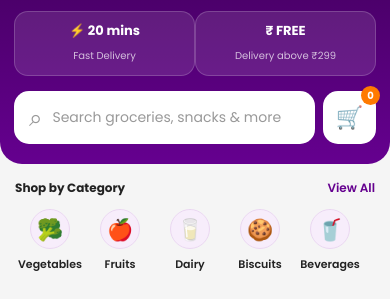
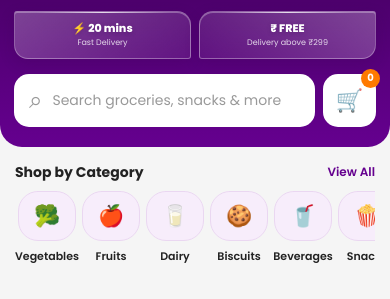
Before and after one commit to itskevinrana/mamra-pauva-house, a plain HTML site: page index.html in a window 390 px wide. Shown: the part 65-364 px from the top of the page. Drawn offline with Linux system fonts and the light colour scheme.

```diff
--- a/style.css
+++ b/style.css
@@ -192,12 +192,14 @@
 
 
 /* =========================================================
-   DELIVERY STRIP
+   UNIQUE GLASS DELIVERY STRIP
 ========================================================= */
 
 .mp-delivery-strip {
     display: flex;
+    gap: 10px;
     margin-top: 18px;
+    position: relative;
 }
 
 .mp-delivery-strip::-webkit-scrollbar {
@@ -205,29 +207,230 @@
 }
 
 .mp-delivery-item {
-    min-width: 115px;
-
-    background: rgba(255, 255, 255, 0.11);
-
-    border: 1px solid rgba(255, 255, 255, 0.18);
-
-    border-radius: 14px;
-
-    padding: 10px 12px;
-
+    position: relative;
+    flex: 1;
+    min-width: 0;
+
+    padding: 13px 16px;
+
+    color: #fff;
     text-align: center;
-}
-
+
+    background:
+        linear-gradient(
+            145deg,
+            rgba(255, 255, 255, 0.26),
+            rgba(255, 255, 255, 0.08)
+        );
+
+    border: 1px solid rgba(255, 255, 255, 0.30);
+
+    /* Unique asymmetric shape */
+    border-radius: 4px 20px 4px 20px;
+
+    backdrop-filter: blur(18px) saturate(150%);
+    -webkit-backdrop-filter: blur(18px) saturate(150%);
+
+    box-shadow:
+        inset 0 1px 0 rgba(255, 255, 255, 0.45),
+        inset 0 -1px 0 rgba(255, 255, 255, 0.08),
+        0 7px 20px rgba(30, 0, 45, 0.16);
+
+    overflow: hidden;
+}
+
+/* Permanent diagonal glass shine */
+.mp-delivery-item::before {
+    content: "";
+
+    position: absolute;
+
+    width: 90px;
+    height: 180px;
+
+    top: -75px;
+    left: -105px;
+
+    background: linear-gradient(
+        110deg,
+        transparent 30%,
+        rgba(255, 255, 255, 0.18) 50%,
+        transparent 70%
+    );
+
+    transform: rotate(18deg);
+
+    pointer-events: none;
+}
+
+/* Thin top highlight */
+.mp-delivery-item::after {
+    content: "";
+
+    position: absolute;
+
+    top: 0;
+    left: 12%;
+    right: 12%;
+
+    height: 1px;
+
+    background: linear-gradient(
+        90deg,
+        transparent,
+        rgba(255, 255, 255, 0.75),
+        transparent
+    );
+
+    pointer-events: none;
+}
+
+/* Delivery title */
 .mp-delivery-item strong {
+    position: relative;
+    z-index: 2;
+
     display: block;
+
     font-size: 13px;
-}
-
+    font-weight: 800;
+    line-height: 1.2;
+
+    color: #fff;
+
+    text-shadow:
+        0 1px 4px rgba(50, 0, 70, 0.25);
+}
+
+/* Delivery subtitle */
 .mp-delivery-item span {
+    position: relative;
+    z-index: 2;
+
+    display: block;
+
+    margin-top: 4px;
+
     font-size: 10px;
-    color: rgba(255, 255, 255, 0.72);
-}
-
+    line-height: 1.2;
+
+    color: rgba(255, 255, 255, 0.82);
+}
+
+
+/* =========================================================
+   ALTERNATING CARD SHAPES
+========================================================= */
+
+.mp-delivery-item:nth-child(1) {
+    border-radius: 4px 20px 4px 20px;
+}
+
+.mp-delivery-item:nth-child(2) {
+    border-radius: 20px 4px 20px 4px;
+
+    background:
+        linear-gradient(
+            215deg,
+            rgba(255, 255, 255, 0.27),
+            rgba(255, 255, 255, 0.07)
+        );
+}
+
+.mp-delivery-item:nth-child(3) {
+    border-radius: 4px 20px 4px 20px;
+}
+
+
+/* =========================================================
+   MOBILE DELIVERY STRIP
+========================================================= */
+
+@media (max-width: 480px) {
+
+    .mp-delivery-strip {
+        gap: 7px;
+        margin-top: 15px;
+    }
+
+    .mp-delivery-item {
+        padding: 10px 7px;
+
+        border-radius: 3px 14px 3px 14px;
+
+        backdrop-filter: blur(14px) saturate(140%);
+        -webkit-backdrop-filter: blur(14px) saturate(140%);
+
+        box-shadow:
+            inset 0 1px 0 rgba(255, 255, 255, 0.30),
+            0 5px 16px rgba(40, 0, 60, 0.14);
+    }
+
+    .mp-delivery-item:nth-child(1),
+    .mp-delivery-item:nth-child(3) {
+        border-radius: 3px 14px 3px 14px;
+    }
+
+    .mp-delivery-item:nth-child(2) {
+        border-radius: 14px 3px 14px 3px;
+    }
+
+    .mp-delivery-item strong {
+        font-size: 10px;
+    }
+
+    .mp-delivery-item span {
+        margin-top: 3px;
+        font-size: 8px;
+    }
+}
+
+
+/* =========================================================
+   TABLET DELIVERY STRIP
+========================================================= */
+
+@media (min-width: 481px) and (max-width: 1024px) {
+
+    .mp-delivery-strip {
+        gap: 12px;
+        margin-top: 22px;
+    }
+
+    .mp-delivery-item {
+        padding: 14px 16px;
+        border-radius: 5px 20px 5px 20px;
+    }
+
+    .mp-delivery-item:nth-child(2) {
+        border-radius: 20px 5px 20px 5px;
+    }
+
+    .mp-delivery-item strong {
+        font-size: 14px;
+    }
+
+    .mp-delivery-item span {
+        font-size: 10px;
+    }
+}
+
+
+/* =========================================================
+   DESKTOP DELIVERY STRIP
+========================================================= */
+
+@media (min-width: 1025px) {
+
+    .mp-delivery-strip {
+        gap: 14px;
+    }
+
+    .mp-delivery-item {
+        max-width: 195px;
+        padding: 13px 18px;
+    }
+}
 
 /* =========================================================
    SEARCH
@@ -348,7 +551,7 @@
 
     gap: 15px;
 
-    margin-bottom: 12px;
+    margin-bottom: 8px;
 }
 
 .mp-section-title {
@@ -394,7 +597,7 @@
 
 .mp-category-icon {
     width: 68px;
-    height: 68px;
+    height: 62px;
 
     margin: auto;
 
@@ -1111,10 +1314,27 @@
         width: 100%;
     }
 
+    .mp-delivery-strip {
+        gap: 8px;
+    }
+
     .mp-delivery-item {
-        min-width: 50%;
-
-        padding: 9px 8px;
+        min-width: 0;
+
+        padding: 10px 8px;
+
+        border-radius: 14px;
+
+        backdrop-filter: blur(12px);
+        -webkit-backdrop-filter: blur(12px);
+    }
+
+    .mp-delivery-item strong {
+        font-size: 11px;
+    }
+
+    .mp-delivery-item span {
+        font-size: 8px;
     }
 
     .mp-search-wrapper {
@@ -1126,17 +1346,17 @@
     }
 
     .mp-section-title {
-        font-size: 12px;
+        font-size: 14px;
     }
 
     .mp-category {
-        min-width: 70px;
+        min-width: 64px;
     }
 
     .mp-category-icon {
-        width: 40px;
-
-        height: 40px;
+        width: 58px;
+
+        height: 50px;
 
         font-size: 21px;
     }
@@ -1289,23 +1509,25 @@
     }
 
     .mp-delivery-strip {
-        gap: 15px;
+        gap: 14px;
 
         margin-top: 22px;
     }
 
     .mp-delivery-item {
-        min-width: 170px;
-
-        padding: 13px;
+        min-width: 0;
+
+        padding: 13px 15px;
+
+        border-radius: 18px;
     }
 
     .mp-delivery-item strong {
-        font-size: 15px;
+        font-size: 14px;
     }
 
     .mp-delivery-item span {
-        font-size: 11px;
+        font-size: 10px;
     }
 
     .mp-search-wrapper {
@@ -1590,13 +1812,17 @@
 
         margin: 15px auto 0;
 
-        gap: 12px;
+        gap: 14px;
     }
 
     .mp-delivery-item {
-        min-width: 155px;
-
-        padding: 10px 15px;
+        max-width: 190px;
+
+        min-width: 0;
+
+        padding: 12px 18px;
+
+        border-radius: 17px;
     }
 
     .mp-search-wrapper {
```
